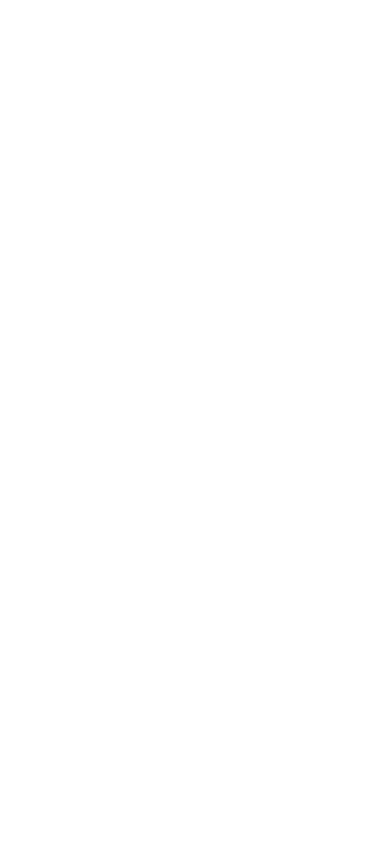
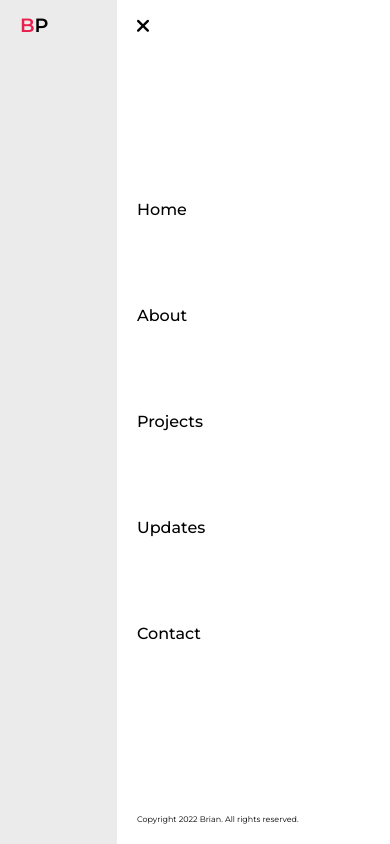
Before and after one commit to BrianPHL/BrianPHL.github.io, a website: page index.html in a window 390 px wide. Drawn offline with Linux system fonts and the light colour scheme.

Commit message:
Finished: header and navigation in mobile view

```diff
--- a/index.html
+++ b/index.html
@@ -7,6 +7,7 @@
         <meta charset="UTF-8">
         <meta http-equiv="X-UA-Compatible" content="IE=edge">
         <meta name="viewport" content="width=device-width, initial-scale=1.0">
+        <link rel="icon" href="/public/favicon.ico" type="image/x-icon">
         <link rel="stylesheet" href="/src/style/css/index.min.css">
         <link rel="stylesheet" href="/lib/fontawesome/css/all.min.css">
         <title>Brian Pasco</title>
@@ -15,7 +16,45 @@
 
     <body>
 
-        <section class="header"></section>
+        <section class="header">
+
+            <h1 class="header-title">
+                <span style="color: #E9204F;">B</span>P
+            </h1>
+
+            <div class="header-nav">
+
+                <i class="header-nav-btn fa-solid fa-bars" id="reveal-navPanel"></i>
+
+            </div>
+
+            <div class="header-navPanel">
+
+                <div class="header-navPanel-close">
+
+                    <i class="fa-solid fa-xmark" id="conceal-navPanel"></i>
+
+                </div>
+
+                <div class="header-navPanel-navigation">
+
+                    <a href="#">Home</a>
+                    <a href="#">About</a>
+                    <a href="#">Projects</a>
+                    <a href="#">Updates</a>
+                    <a href="#">Contact</a>
+
+                </div>
+
+                <div class="header-navPanel-footer">
+
+                    <p>Copyright 2022 Brian. All rights reserved.</p>
+
+                </div>
+
+            </div>
+
+        </section>
 
         <section class="home"></section>
 
@@ -40,6 +79,7 @@
         <section class="contact"></section>
 
         <script src="/lib/jquery/js/jquery.min.js"></script>
+        <script src="/src/func/javascript/header.js"></script>
 
     </body>
 
--- /dev/null
+++ b/src/func/javascript/header.js
@@ -0,0 +1,15 @@
+const navPanel = $('.header-navPanel');
+const reveal = $('#reveal-navPanel');
+const conceal = $('#conceal-navPanel');
+$(reveal).on('click', _ => {
+    console.log('1');
+    navPanel.animate({
+        'margin-right': '0%'
+    }, 300);
+});
+$(conceal).on('click', _ => {
+    console.log('2');
+    navPanel.animate({
+        'margin-right': '-100%'
+    }, 300);
+});
--- /dev/null
+++ b/src/func/typescript/header.ts
@@ -0,0 +1,19 @@
+const navPanel = $('.header-navPanel')
+const reveal   = $('#reveal-navPanel')
+const conceal  = $('#conceal-navPanel')
+
+$( reveal ).on('click', _ => {
+    console.log('1')
+    navPanel.animate({
+        'margin-right': '0%'
+    }, 300)
+
+})
+
+$( conceal ).on('click', _ => {
+    console.log('2')
+    navPanel.animate({
+        'margin-right': '-100%'
+    }, 300)
+
+})
--- a/src/style/sass/_misc.scss
+++ b/src/style/sass/_misc.scss
@@ -4,8 +4,22 @@
 
 $montserrat: 'Montserrat', sans-serif;
 
+$trans-slow: 0.3s ease all;
+$trans-fast: 0.2s ease all;
+
+// DARK MODE
+// $primary   : #202020;
+// $secondary : #101010;
+// $accent    : #E9204F;
+
+// LIGHT MODE
+$primary   : #EBEBEB;
+$secondary : #FFFFFF;
+$accent    : #E9204F;
+
 body {
 
+    background-color: $primary;
     scroll-behavior: smooth;
     line-height: 1;
 
--- a/src/style/sass/_styles.scss
+++ b/src/style/sass/_styles.scss
@@ -0,0 +1,91 @@
+@use 'misc' as *;
+
+.header {
+    grid-template-columns: 1fr 1fr;
+    padding-right: 20px;
+    padding-left: 20px;
+    position: fixed;
+    display: grid;
+    height: 6vh;
+    width: 100%;
+    &-title {
+        text-transform: uppercase;
+        align-items: center;
+        grid-column: 1;
+        font-weight: 600;
+        font-size: 1.2rem;
+        display: flex;
+    }
+    &-nav {
+        justify-content: right;
+        align-items: center;
+        grid-column: 2;
+        display: flex;
+        &-btn {
+            transition: $trans-fast;
+            font-size: 1.2rem;
+        }
+        &-btn:hover {
+            cursor: pointer;
+            color: $accent;
+        }
+    }
+    &-navPanel {
+        grid-template-columns: 1fr;
+        grid-template-rows: 6vh 1fr 6vh;
+        background-color: $secondary;
+        align-content: left;
+        // margin-right: -70%;
+        position: fixed;
+        display: grid;
+        height: 100vh;
+        right: 0;
+        width: 70%;
+        &-close {
+            align-items: center;
+            grid-row: 1;
+            display: flex;
+            i {
+                margin-left: 20px;
+                transition: $trans-fast;
+                font-size: 1.2rem;
+            }
+            i:hover {
+                cursor: pointer;
+                color: $accent;
+            }
+        }
+        &-navigation {
+            flex-direction: column;
+            justify-content: center;
+            margin-left: 20px;
+            grid-row: 2;
+            display: flex;
+            gap: 90px;
+            a {
+                text-decoration: none;
+                font-weight: 500;
+                transition: $trans-fast;
+                color: black;
+            }
+            a:hover {
+                color: $accent;
+            }
+        }
+        &-footer {
+            padding-left: 20px;
+            align-items: center;
+            display: flex;
+            p {
+                font-size: 0.5rem;
+            }
+        }
+    }
+}
+
+.home {
+
+    // background-color: red;
+    height: 100vh;
+
+}
```
Also changed, not shown: src/style/css/index.min.css.
